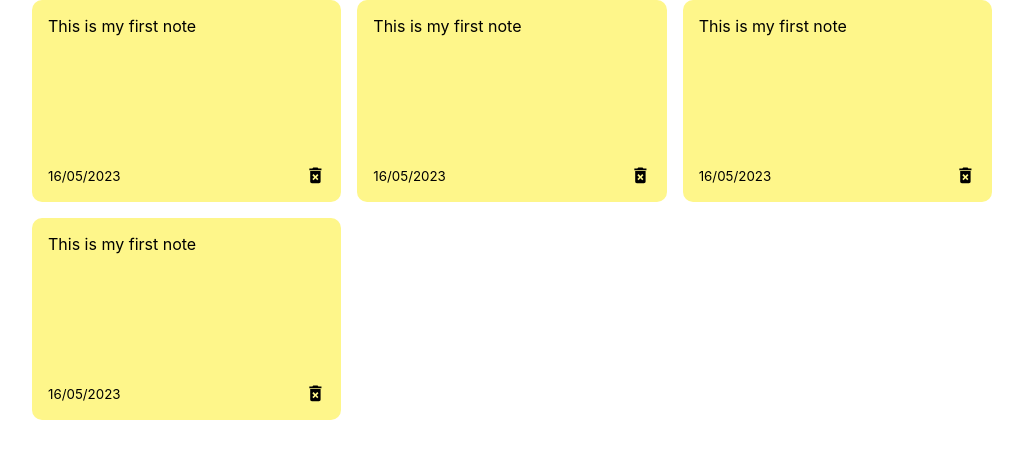
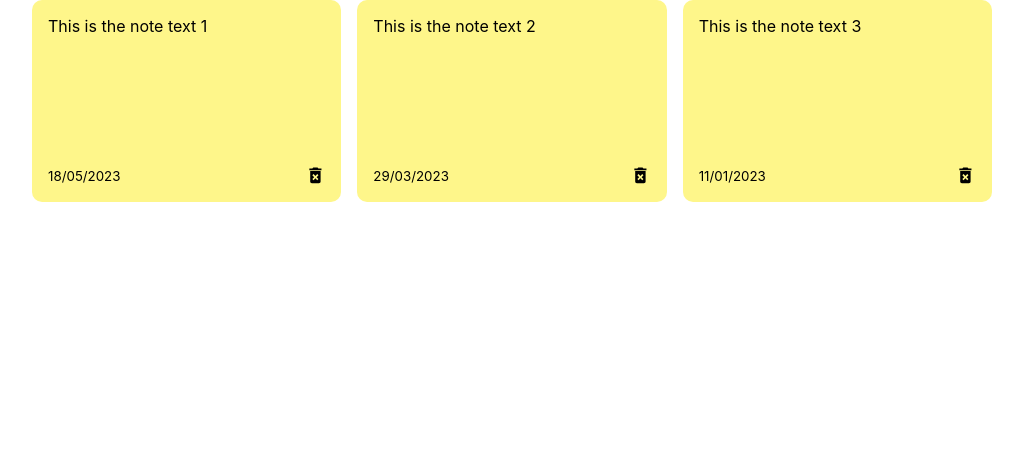
Before and after one commit to RaimundasRa/note-app-react, a React (Create React App) app: page / in a window 1280 px wide. Shown: the top 458 px of the page, without its empty margins (128-1151 px from the left). Built offline with nearby package versions, Linux system fonts and the light colour scheme.

Commit message:
making noteslist and notes dynamic

```diff
--- a/src/App.js
+++ b/src/App.js
@@ -1,9 +1,29 @@
+import { useState } from "react";
+import { nanoid } from "nanoid";
 import NotesList from "./components/NotesList";
 
 const App = () => {
+  const [notes, setNotes] = useState([
+    {
+      id: nanoid(),
+      text: "This is the note text 1",
+      date: "18/05/2023",
+    },
+    {
+      id: nanoid(),
+      text: "This is the note text 2",
+      date: "29/03/2023",
+    },
+    {
+      id: nanoid(),
+      text: "This is the note text 3",
+      date: "11/01/2023",
+    },
+  ]);
+
   return (
     <div className="container">
-      <NotesList />
+      <NotesList notes={notes} />
     </div>
   );
 };
--- a/src/components/Note.js
+++ b/src/components/Note.js
@@ -1,11 +1,11 @@
 import { MdDeleteForever } from "react-icons/md";
 
-const Note = () => {
+const Note = ({ id, text, date }) => {
   return (
     <div className="note">
-      <span>This is my first note</span>
+      <span>{text}</span>
       <div className="note-footer">
-        <small>16/05/2023</small>
+        <small>{date}</small>
         <MdDeleteForever className="delete-icon" size="1.3em" />
       </div>
     </div>
--- a/src/components/NotesList.js
+++ b/src/components/NotesList.js
@@ -1,12 +1,11 @@
 import Note from "./Note";
 
-const NotesList = () => {
+const NotesList = ({ notes }) => {
   return (
     <div className="notes-list">
-      <Note />
-      <Note />
-      <Note />
-      <Note />
+      {notes.map((note) => (
+        <Note id={note.id} text={note.text} date={note.date} />
+      ))}
     </div>
   );
 };
```
